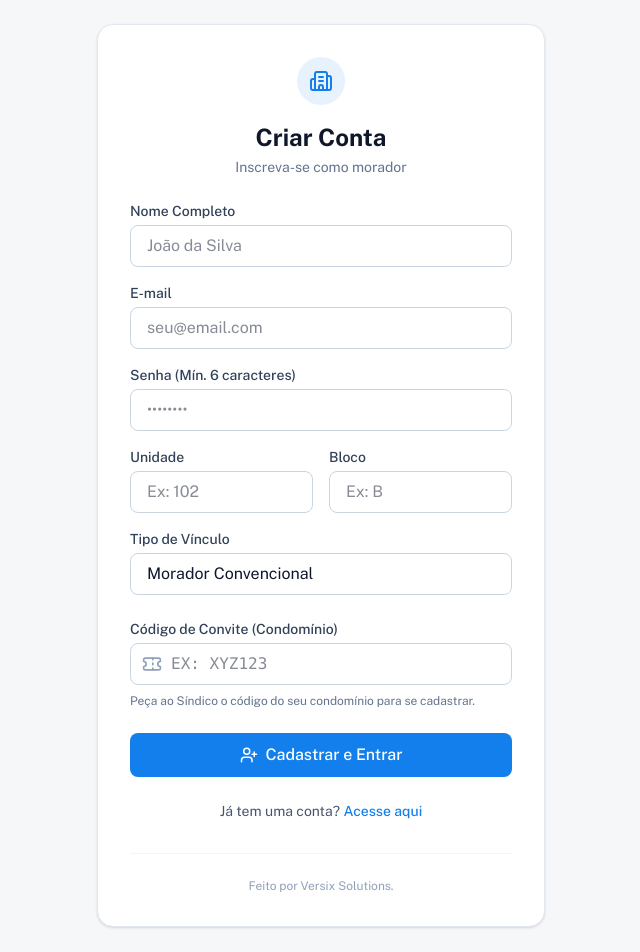
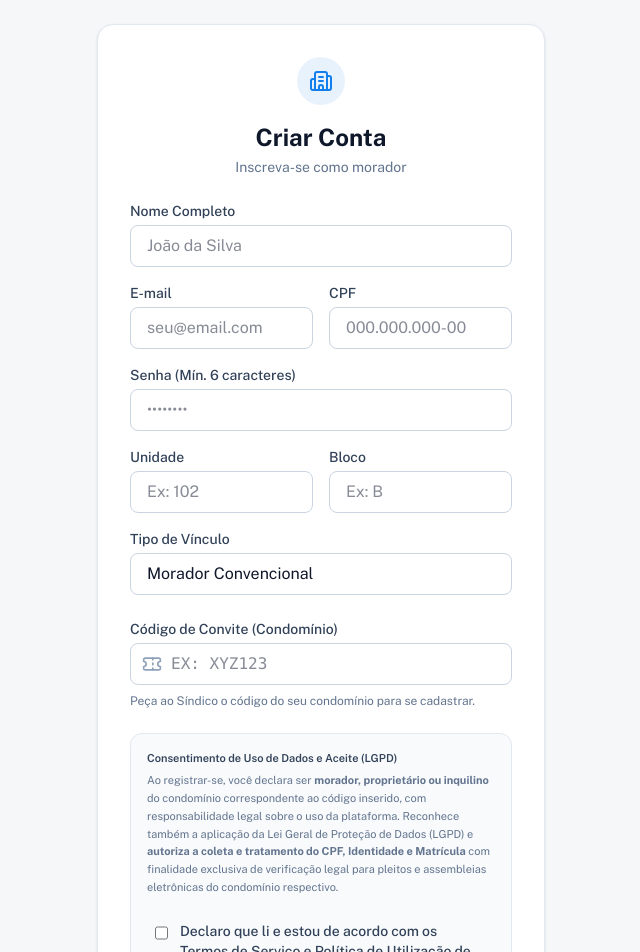
Before and after one commit to aissantos/CondoVote, a React (Vite) app: page /register in a window 1280 px wide. Shown: the top 952 px of the page, without its empty margins (319-959 px from the left). Built offline with nearby package versions, Linux system fonts and the light colour scheme; no server answers.

Commit message:
feat/auth: adicionar cpf e lgpd nos fluxos de registro e validacao

```diff
--- a/src/pages/resident/CompleteProfile.tsx
+++ b/src/pages/resident/CompleteProfile.tsx
@@ -13,11 +13,30 @@ export default function CompleteProfile() {
     unidade: profile?.unit_number || '',
     bloco: profile?.block_number || '',
     inviteCode: '',
-    residentType: 'MORADOR' // DEFAULT
+    residentType: 'MORADOR', // DEFAULT
+    cpf: profile?.cpf || '' // Pegando DB ou init
   });
 
+  const [lgpdAccepted, setLgpdAccepted] = useState(false);
   const [loading, setLoading] = useState(false);
   const [error, setError] = useState<string | null>(null);
+
+  // Helper para formatar CPF enquanto digita
+  const handleCpfChange = (e: React.ChangeEvent<HTMLInputElement>) => {
+    let value = e.target.value.replace(/\D/g, '');
+    if (value.length > 11) value = value.slice(0, 11);
+
+    // Formatação 000.000.000-00
+    if (value.length > 9) {
+        value = value.replace(/(\d{3})(\d{3})(\d{3})(\d{2})/, "$1.$2.$3-$4");
+    } else if (value.length > 6) {
+        value = value.replace(/(\d{3})(\d{3})(\d{1,3})/, "$1.$2.$3");
+    } else if (value.length > 3) {
+        value = value.replace(/(\d{3})(\d{1,3})/, "$1.$2");
+    }
+
+    setFormData({...formData, cpf: value});
+  };
 
   const handleSubmit = async (e: React.FormEvent) => {
     e.preventDefault();
@@ -27,6 +46,15 @@ export default function CompleteProfile() {
     setError(null);
 
     try {
+      if (!lgpdAccepted) {
+        throw new Error('Você deve aceitar os Termos e Serviços e a Política de Privacidade (LGPD) para prosseguir.');
+      }
+
+      const cleanCpf = formData.cpf.replace(/\D/g, '');
+      if (cleanCpf.length !== 11) {
+          throw new Error('Preencha um CPF válido com 11 dígitos.');
+      }
+
       if (!formData.inviteCode || formData.inviteCode.trim().length !== 6) {
         throw new Error('Você precisa de um Código de Convite válido (6 dígitos) para ingressar em um condomínio.');
       }
@@ -48,7 +76,8 @@ export default function CompleteProfile() {
           unit_number: formData.unidade,
           block_number: formData.bloco,
           condo_id: condoId,
-          resident_type: formData.residentType // Atualizando o tipo
+          resident_type: formData.residentType, // Atualizando o tipo
+          cpf: cleanCpf // Persistindo form sem string de máscara
         })
         .eq('id', user.id);
 
@@ -140,6 +169,20 @@ export default function CompleteProfile() {
           </div>
 
           <div>
+            <label className="block text-sm font-medium text-slate-700 dark:text-slate-300 mb-1">CPF</label>
+            <input
+                name="cpf"
+                type="text"
+                required
+                onChange={handleCpfChange}
+                value={formData.cpf}
+                placeholder="000.000.000-00"
+                maxLength={14}
+                className="w-full px-4 py-2 border border-slate-300 dark:border-slate-600 rounded-lg bg-transparent text-slate-900 dark:text-white focus:ring-2 focus:ring-primary outline-none"
+            />
+          </div>
+
+          <div>
             <label className="block text-sm font-medium text-slate-700 dark:text-slate-300 mb-1">Tipo de Vínculo</label>
             <select
               name="residentType"
@@ -171,6 +214,28 @@ export default function CompleteProfile() {
             <p className="text-xs text-slate-500 mt-2">Peça o código ao seu síndico para se vincular ao condomínio.</p>
           </div>
 
+          <div className="mt-6 p-4 bg-slate-50 dark:bg-slate-800/50 border border-slate-200 dark:border-slate-700 rounded-xl">
+             <div className="prose prose-sm dark:prose-invert max-w-none text-[11px] leading-relaxed mb-4 text-slate-500 dark:text-slate-400">
+               <p className="font-semibold text-slate-700 dark:text-slate-300 mb-1">Atualização Legal (LGPD)</p>
+               <p>
+                 Ao salvar este perfil, você garante ser <strong>legitimamente vinculado</strong> à unidade e código inserido acima.
+                 Autoriza o uso do seu número de CPF preenchido para validação cruzada legal nas auditorias e listas de presença deste condomínio.
+               </p>
+             </div>
+             <label className="flex gap-3 items-start cursor-pointer hover:bg-slate-100 dark:hover:bg-slate-800 p-2 rounded-lg transition-colors">
+               <input
+                 type="checkbox"
+                 required
+                 checked={lgpdAccepted}
+                 onChange={(e) => setLgpdAccepted(e.target.checked)}
+                 className="mt-1 w-4 h-4 text-primary bg-slate-100 border-slate-300 rounded focus:ring-primary dark:focus:ring-primary dark:ring-offset-slate-800 dark:bg-slate-700 dark:border-slate-600"
+               />
+               <span className="text-sm font-medium text-slate-700 dark:text-slate-300">
+                 Confirmo veracidade do meu CPF e concordo com os Termos LGPD da plataforma.
+               </span>
+             </label>
+          </div>
+
           <button
             type="submit"
             disabled={loading}
--- a/src/pages/resident/Register.tsx
+++ b/src/pages/resident/Register.tsx
@@ -12,10 +12,29 @@ export default function ResidentRegister() {
     unidade: '',
     bloco: '',
     inviteCode: '', // NOVO: Hash
-    residentType: 'MORADOR' // DEFAULT
+    residentType: 'MORADOR', // DEFAULT
+    cpf: '' // NOVO: CPF
   });
+  const [lgpdAccepted, setLgpdAccepted] = useState(false);
   const [loading, setLoading] = useState(false);
   const [error, setError] = useState<string | null>(null);
+
+  // Helper para formatar CPF enquanto digita
+  const handleCpfChange = (e: React.ChangeEvent<HTMLInputElement>) => {
+    let value = e.target.value.replace(/\D/g, '');
+    if (value.length > 11) value = value.slice(0, 11);
+
+    // Formatação 000.000.000-00
+    if (value.length > 9) {
+        value = value.replace(/(\d{3})(\d{3})(\d{3})(\d{2})/, "$1.$2.$3-$4");
+    } else if (value.length > 6) {
+        value = value.replace(/(\d{3})(\d{3})(\d{1,3})/, "$1.$2.$3");
+    } else if (value.length > 3) {
+        value = value.replace(/(\d{3})(\d{1,3})/, "$1.$2");
+    }
+
+    setFormData({...formData, cpf: value});
+  };
 
   const handleSubmit = async (e: React.FormEvent) => {
     e.preventDefault();
@@ -23,6 +42,15 @@ export default function ResidentRegister() {
     setError(null);
 
     try {
+      if (!lgpdAccepted) {
+        throw new Error('Você deve aceitar os Termos e Serviços e a Política de Privacidade (LGPD) para prosseguir.');
+      }
+
+      const cleanCpf = formData.cpf.replace(/\D/g, '');
+      if (cleanCpf.length !== 11) {
+          throw new Error('Preencha um CPF válido com 11 dígitos.');
+      }
+
       if (!formData.inviteCode || formData.inviteCode.trim().length !== 6) {
         throw new Error('Você precisa de um Código de Convite válido (6 dígitos) para se cadastrar num condomínio.');
       }
@@ -45,7 +73,8 @@ export default function ResidentRegister() {
             full_name: formData.nome,
             role: 'RESIDENT',
             resident_type: formData.residentType, // Passando pra trigger
-            condo_id: condoId // Novo Parâmetro repassado à trigger
+            condo_id: condoId, // Novo Parâmetro repassado à trigger
+            cpf: cleanCpf // Repassando cpf pra Trigger (sem máscara)
           }
         }
       });
@@ -94,10 +123,17 @@ export default function ResidentRegister() {
               className="w-full px-4 py-2 border border-slate-300 dark:border-slate-600 rounded-lg bg-transparent text-slate-900 dark:text-white focus:ring-2 focus:ring-primary outline-none" placeholder="João da Silva" />
           </div>
 
-          <div>
-            <label className="block text-sm font-medium text-slate-700 dark:text-slate-300 mb-1">E-mail</label>
-            <input name="email" type="email" required onChange={handleChange}
-              className="w-full px-4 py-2 border border-slate-300 dark:border-slate-600 rounded-lg bg-transparent text-slate-900 dark:text-white focus:ring-2 focus:ring-primary outline-none" placeholder="seu@email.com" />
+          <div className="grid grid-cols-2 gap-4">
+            <div>
+              <label className="block text-sm font-medium text-slate-700 dark:text-slate-300 mb-1">E-mail</label>
+              <input name="email" type="email" required onChange={handleChange}
+                className="w-full px-4 py-2 border border-slate-300 dark:border-slate-600 rounded-lg bg-transparent text-slate-900 dark:text-white focus:ring-2 focus:ring-primary outline-none" placeholder="seu@email.com" />
+            </div>
+            <div>
+              <label className="block text-sm font-medium text-slate-700 dark:text-slate-300 mb-1">CPF</label>
+              <input name="cpf" type="text" required onChange={handleCpfChange} value={formData.cpf} placeholder="000.000.000-00" maxLength={14}
+                className="w-full px-4 py-2 border border-slate-300 dark:border-slate-600 rounded-lg bg-transparent text-slate-900 dark:text-white focus:ring-2 focus:ring-primary outline-none" />
+            </div>
           </div>
 
           <div>
@@ -150,6 +186,28 @@ export default function ResidentRegister() {
             <p className="text-xs text-slate-500 mt-2">Peça ao Síndico o código do seu condomínio para se cadastrar.</p>
           </div>
 
+          <div className="mt-6 p-4 bg-slate-50 dark:bg-slate-800/50 border border-slate-200 dark:border-slate-700 rounded-xl">
+             <div className="prose prose-sm dark:prose-invert max-w-none text-[11px] leading-relaxed mb-4 text-slate-500 dark:text-slate-400">
+               <p className="font-semibold text-slate-700 dark:text-slate-300 mb-1">Consentimento de Uso de Dados e Aceite (LGPD)</p>
+               <p>
+                 Ao registrar-se, você declara ser <strong>morador, proprietário ou inquilino</strong> do condomínio correspondente ao código inserido, com responsabilidade legal sobre o uso da plataforma.
+                 Reconhece também a aplicação da Lei Geral de Proteção de Dados (LGPD) e <strong>autoriza a coleta e tratamento do CPF, Identidade e Matrícula</strong> com finalidade exclusiva de verificação legal para pleitos e assembleias eletrônicas do condomínio respectivo.
+               </p>
+             </div>
+             <label className="flex gap-3 items-start cursor-pointer hover:bg-slate-100 dark:hover:bg-slate-800 p-2 rounded-lg transition-colors">
+               <input
+                 type="checkbox"
+                 required
+                 checked={lgpdAccepted}
+                 onChange={(e) => setLgpdAccepted(e.target.checked)}
+                 className="mt-1 w-4 h-4 text-primary bg-slate-100 border-slate-300 rounded focus:ring-primary dark:focus:ring-primary dark:ring-offset-slate-800 dark:bg-slate-700 dark:border-slate-600"
+               />
+               <span className="text-sm font-medium text-slate-700 dark:text-slate-300">
+                 Declaro que li e estou de acordo com os Termos de Serviço e Política de Utilização de Dados (LGPD).
+               </span>
+             </label>
+          </div>
+
           <button type="submit" disabled={loading} className="w-full flex items-center justify-center gap-2 bg-primary hover:bg-primary-hover text-white py-2.5 rounded-lg font-medium transition-colors mt-6">
             {loading ? <Loader2 className="animate-spin size-5" /> : <UserPlus size={18} />}
             {loading ? 'Validando e Criando...' : 'Cadastrar e Entrar'}
```
Also changed, not shown: src/pages/resident/ResidentHome.tsx (+19 -13 lines).
